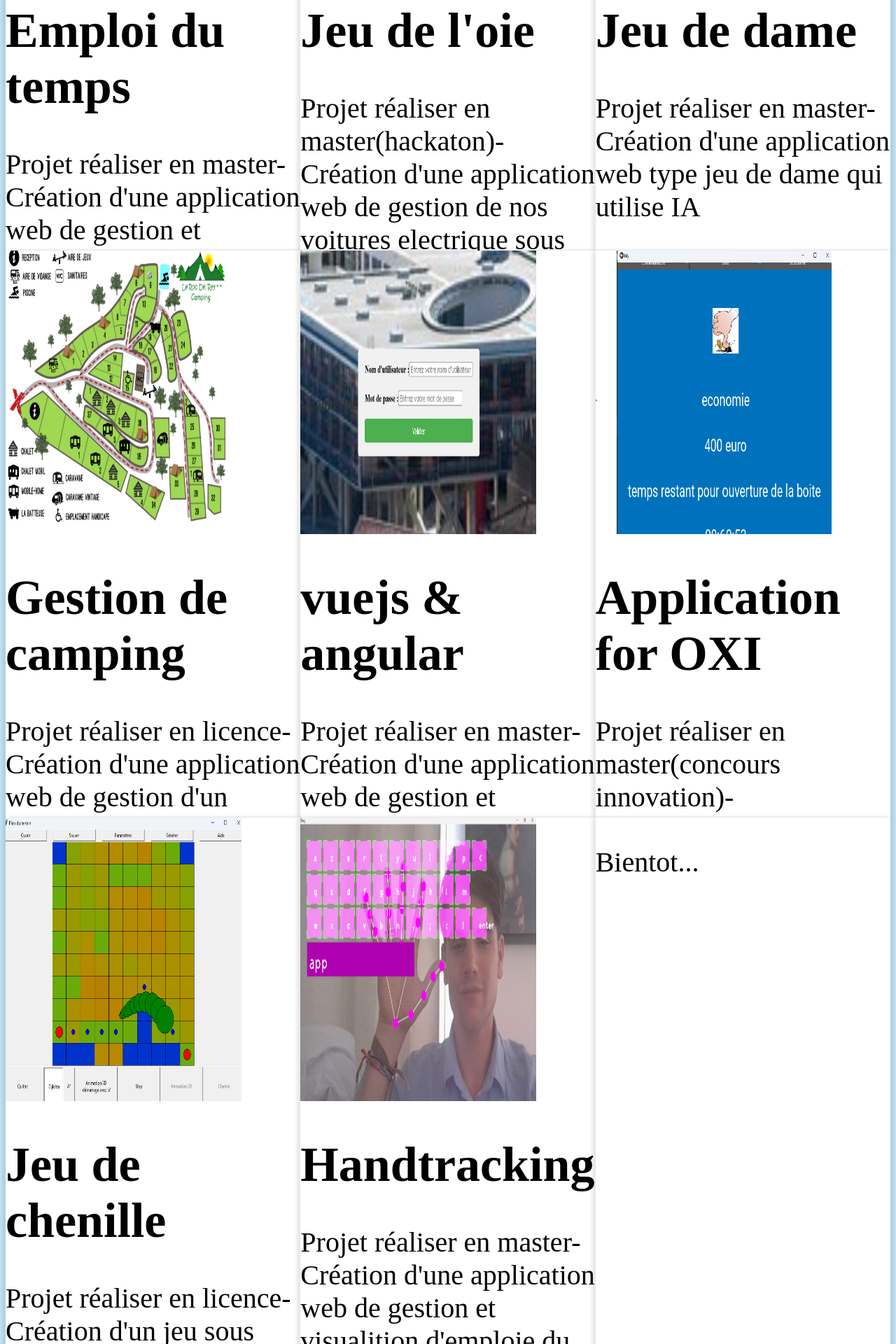
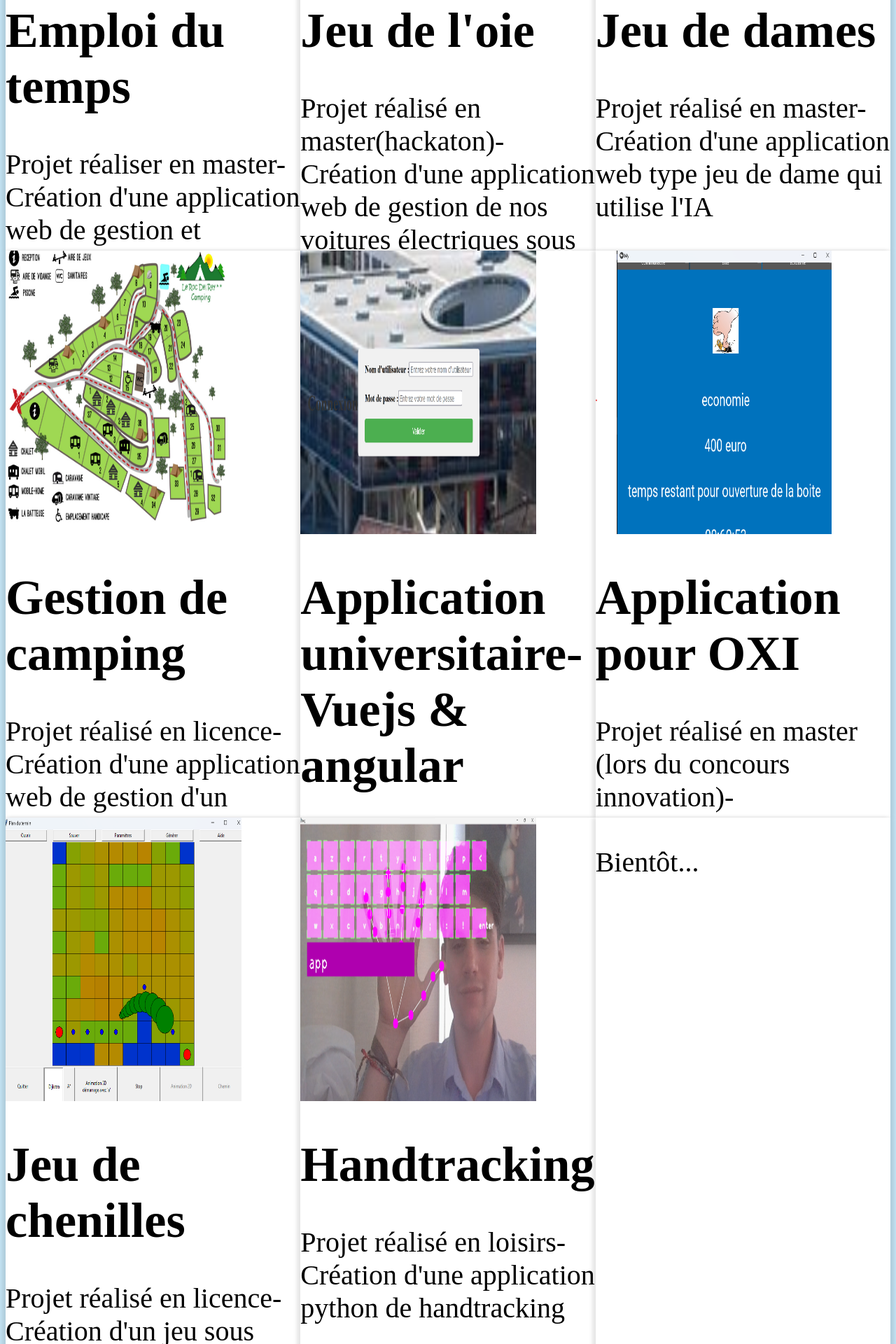
Before and after one commit to oliveur83/portfolio, an Angular app: page /projet in a window 1280 px wide. Shown: the part 820-2740 px from the top of the page at 70% size. Built offline with nearby package versions, Linux system fonts and the light colour scheme.

Commit message:
correction texte

```diff
--- a/src/app/app.component.html
+++ b/src/app/app.component.html
@@ -1,8 +1,8 @@
-<P class="mode_dev">mode développeur</P>
+<P class="mode_dev">Mode développeur</P>
 
 <div class="switch">
 <input type="checkbox" name="toggle" [(ngModel)]="isDevMode" (change)="modedev()">
-	<label for="toggle">
+<label for="toggle">
     <i class="bulb">
       <span class="bulb-center"></span>
       <span class="filament-1"></span>
@@ -26,7 +26,7 @@
       <img src="./assets/logo_olicode.png" class="ma-classe" alt="Image 1" >
       <button (click)="profil()" class="menu-button">Profil</button>
       <button (click)="contact()" class="menu-button">Contact</button>
-      <button (click)="projet()" class="menu-button">Projet</button>
+      <button (click)="projet()" class="menu-button">Projets</button>
       <button (click)="principal()" class="menu-button">Principal</button>
       <select>
         <option value="french">Francais</option>
--- a/src/app/projet/projet.component.html
+++ b/src/app/projet/projet.component.html
@@ -6,8 +6,8 @@
       <p id="paraprojet">
         Projet réaliser en master-<br />
         Création d'une application
-        web de gestion et visualition d'emploie du
-        temps sous différente forme
+        web de gestion et visualisation d'emploi du
+        temps sous différentes formes
         techno:<br>
 
       </p>
@@ -16,19 +16,19 @@
       <img class="imgpro" src="./assets/oie.png" alt="Image" />
       <h1 id="titreprojet">Jeu de l'oie</h1>
       <p id="paraprojet">
-        Projet réaliser en master(hackaton)-
+        Projet réalisé en master(hackaton)-
         Création d'une application
-        web de gestion de nos voitures electrique sous
+        web de gestion de nos voitures électriques sous
         forme de jeu de l'oie
       </p>
     </div>
     <div class="item">
       <img class="imgpro" src="./assets/dame.png" alt="Image" />
-      <h1 id="titreprojet">Jeu de dame</h1>
+      <h1 id="titreprojet">Jeu de dames</h1>
       <p id="paraprojet">
-        Projet réaliser en master-<br>
+        Projet réalisé en master-<br>
         Création d'une application
-        web type jeu de dame qui utilise IA
+        web type jeu de dame qui utilise l'IA
       </p>
     </div>
   </div>
@@ -37,29 +37,29 @@
       <img class="imgpro" src="./assets/camping.png" alt="Image" />
       <h1 id="titreprojet">Gestion de camping</h1>
       <p id="paraprojet">
-        Projet réaliser en licence-<br />
+        Projet réalisé en licence-<br />
         Création d'une application
-        web de gestion d'un camping totalement connecter
+        web de gestion d'un camping totalement connecté
       </p>
     </div>
     <div class="item">
       <img class="imgpro" src="./assets/angular.png" alt="Image" />
-      <h1 id="titreprojet">vuejs & angular  </h1>
+      <h1 id="titreprojet">Application universitaire-Vuejs & angular  </h1>
       <p id="paraprojet">
-        Projet réaliser en master-<br />
+        Projet réalisé en master-<br />
         Création d'une application
-        web de gestion et visualition d'emploie du
-        temps et gestion d'un environnement universitaire (note,inscription)
+        web de gestion et visualisation d'emploi du
+        temps et gestion d'un environnement universitaire (notes,inscription,...)
 
       </p>
     </div>
     <div class="item">
       <img class="imgpro" src="./assets/oxi.png" alt="Image" />
-      <h1 id="titreprojet">Application for OXI</h1>
+      <h1 id="titreprojet">Application pour OXI</h1>
       <p id="paraprojet">
-        Projet réaliser en master(concours innovation)-<br>
+        Projet réalisé en master (lors du concours innovation)-<br>
         Création d'une application
-        web et mobile de visualition de plusieur parametre.
+        web et mobile de visualisation de plusieurs paramètres.
 
       </p>
     </div>
@@ -67,9 +67,9 @@
   <div class="row">
     <div class="item">
       <img class="imgpro" src="./assets/L3chemin.png" alt="Image" />
-      <h1 id="titreprojet">Jeu de chenille </h1>
+      <h1 id="titreprojet">Jeu de chenilles </h1>
       <p id="paraprojet">
-        Projet réaliser en licence-<br />
+        Projet réalisé en licence-<br />
         Création d'un jeu
         sous opengl et tkinter qui lie la théorie des graphes et l'infographie
         temps
@@ -79,15 +79,14 @@
       <img class="imgpro" src="./assets/handtracking.png" alt="Image" />
       <h1 id="titreprojet">Handtracking</h1>
       <p id="paraprojet">
-        Projet réaliser en master-<br />
+        Projet réalisé en loisirs-<br />
         Création d'une application
-        web de gestion et visualition d'emploie du
-        temps
+        python de handtracking
       </p>
     </div>
     <div class="item">
       <p id="paraprojet">
-        Bientot...
+        Bientôt...
       </p>
     </div>
   </div>
```
